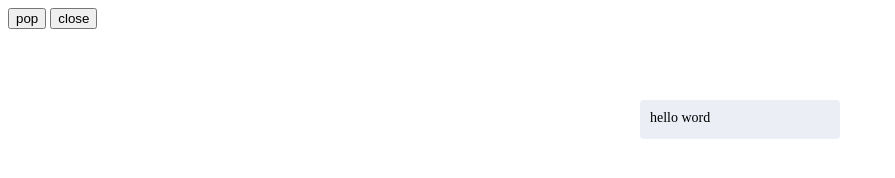
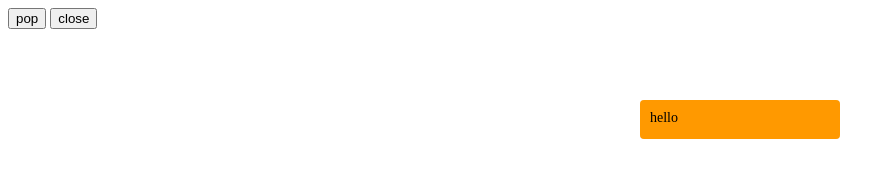
Before and after one commit to hgf0419/tinymsg, a plain HTML site: page index.html in a window 1280 px wide. Both pictures are taken after a click on the button "pop". Shown: the whole page, without its empty margins (0-895 px from the left). Drawn offline with Linux system fonts and the light colour scheme.

Commit message:
some edit

```diff
--- a/index.html
+++ b/index.html
@@ -12,13 +12,16 @@
             min-width: 200px;
             padding: 10px;
             min-height: 39px;
-            font-size: 14px;
             background: #ebeef5;
             border-radius: 4px;
             position: absolute;
             z-index: 9999;
             top: 100px;
             left: 50%;
+            transition-duration: 5s;
+        }
+        .tinymsg_content{
+            font-size: 14px;
         }
     </style>
 </head>
@@ -37,6 +40,10 @@
 
         function pop() {
             var msg1 = new MyPlugin('hello word');
+            var msg2 = new MyPlugin({
+                content:'hello',
+                bgColor:'#f90',
+            });
 
             // var txt="我们推荐使用 npm 或 yarn 的方式进行开发，不仅可在开发环境轻松调试，也可放心地在生产环境打包部署使用，享受整个生态圈和工具链带来的诸多好处。";
 
--- a/tinymsg.js
+++ b/tinymsg.js
@@ -14,6 +14,27 @@
 
     };
 
+    function createMsg(options){
+        var ele = document.createElement("div");
+        ele.id = options.id;
+        addClass(ele, 'tinymsg');
+        ele.innerHTML = '<div class="tinymsg_content">'+options.content+'<div/>';
+        if(options.bgColor){
+            ele.style.background=options.bgColor;
+        }
+
+        var last;
+        if(msgs.length){
+            last=msgs[msgs.length-1];
+        }
+        var top=last?last.style.top:20;
+        console.log(top);
+
+        //ele.style.top=top;
+        msgs.push(ele);
+        return ele;
+    };
+
     function addClass(el, cls) {
         if (el.classList) el.classList.add(cls)
         else el.className += ' ' + cls
@@ -27,6 +48,7 @@
 
     // count
     var count = 0;
+    var msgs=[];
 
     // class
     var MyPlugin = function (options) {
@@ -39,24 +61,24 @@
         count++;
         //默认参数
         var defaults = {
-            id: 'msg' + count,//id唯一
+            id: 'msg_' + count,//id唯一
             duration: 3,
         };
         this.options = Object.assign({}, defaults, options);//合并参数
         this.init(); //初始化
     };
 
+    // init
     MyPlugin.prototype.init = function () {
         var options = this.options;
         console.log('[init]：' + options.id);
-        var ele = document.createElement("div"); //创建元素
-        ele.id = options.id;
-        addClass(ele, 'tinymsg');
-        ele.innerHTML = options.content;
+
+        var ele=createMsg(options);
+
         document.body.appendChild(ele);//插入元素
 
 
-        //
+        // duration
         if (options.duration) {
             var that = this;
             setTimeout(function () {
@@ -65,7 +87,7 @@
         }
     };
 
-    //初始化
+    // close
     MyPlugin.prototype.close = function () {
 
         var id = this.options.id;
```
